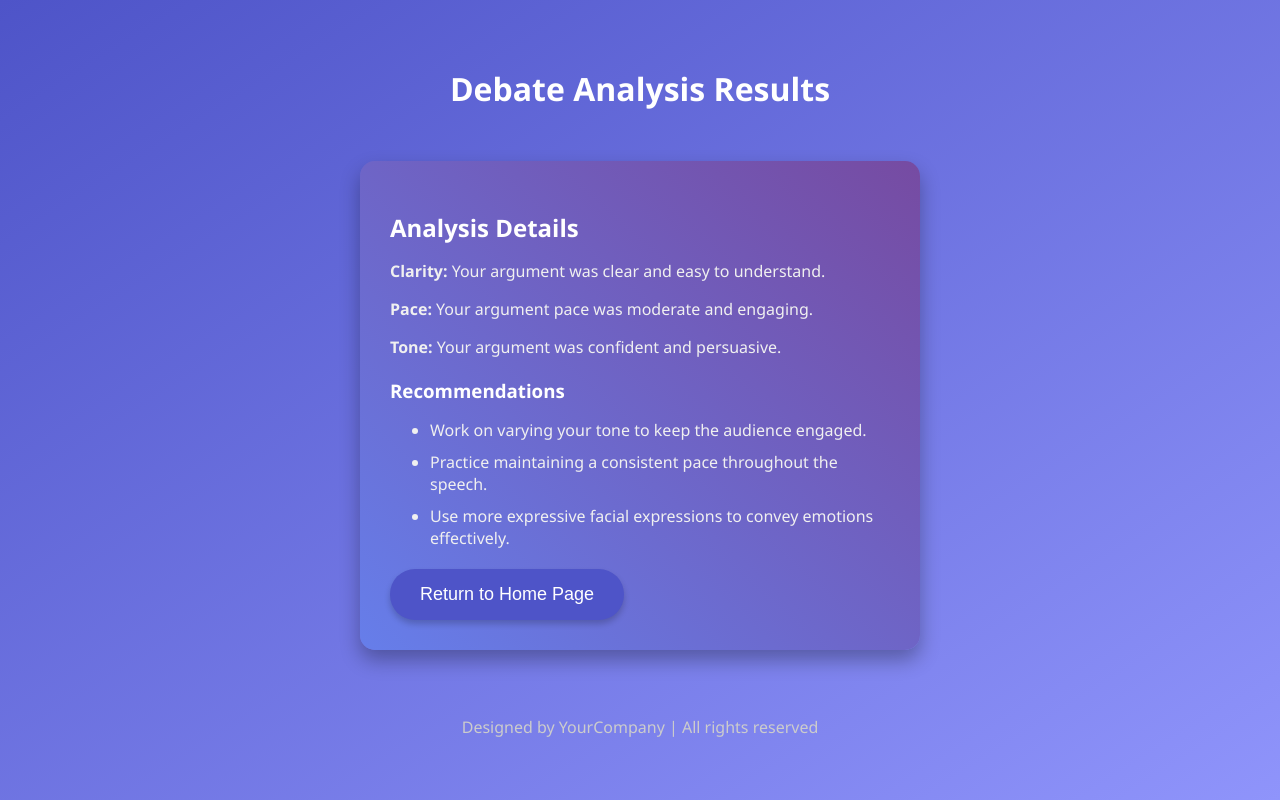
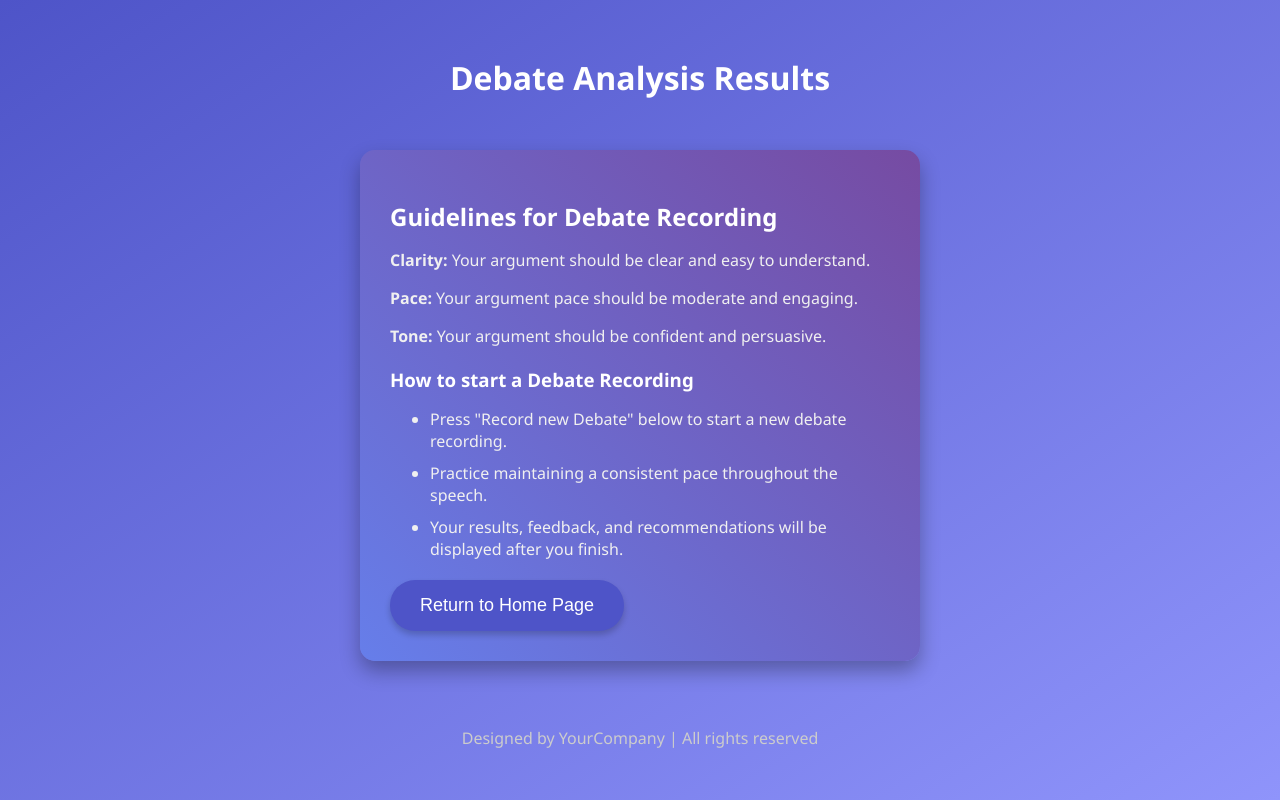
Before and after one commit to adityaSureshCHS/SDBot, a Flask app: template Templates/debate_analysis.html in a window 1280 px wide. Run offline with Flask 3, Linux system fonts and the light colour scheme; the template is opened without the code that fills it, so the values that code supplies are empty.

Commit message:
abckj
dfk

```diff
--- a/Templates/debate_analysis.html
+++ b/Templates/debate_analysis.html
@@ -3,7 +3,7 @@
 <head>
   <meta charset="UTF-8">
   <meta name="viewport" content="width=device-width, initial-scale=1.0">
-  <title>Debate Analysis Results</title>
+  <title>Tips for Debate Recording</title>
   <style>
     body {
       font-family: 'Segoe UI', Tahoma, Geneva, Verdana, sans-serif;
@@ -112,18 +112,18 @@
     </header>
     <div class="result-container">
       <div class="analysis-details">
-        <h2>Analysis Details</h2>
-        <p><strong>Clarity:</strong> Your argument was clear and easy to understand.</p>
-        <p><strong>Pace:</strong> Your argument pace was moderate and engaging.</p>
-        <p><strong>Tone:</strong> Your argument was confident and persuasive.</p>
+        <h2>Guidelines for Debate Recording</h2>
+        <p><strong>Clarity:</strong> Your argument should be clear and easy to understand.</p>
+        <p><strong>Pace:</strong> Your argument pace should be moderate and engaging.</p>
+        <p><strong>Tone:</strong> Your argument should be confident and persuasive.</p>
 
       </div>
       <div class="recommendations">
-        <h3>Recommendations</h3>
+        <h3>How to start a Debate Recording</h3>
         <ul>
-          <li>Work on varying your tone to keep the audience engaged.</li>
+          <li>Press "Record new Debate" below to start a new debate recording.</li>
           <li>Practice maintaining a consistent pace throughout the speech.</li>
-          <li>Use more expressive facial expressions to convey emotions effectively.</li>
+          <li>Your results, feedback, and recommendations will be displayed after you finish.</li>
         </ul>
       </div>
       <button onclick="window.location.href='main.html'">Return to Home Page</button>
--- a/Templates/speech_analysis.html
+++ b/Templates/speech_analysis.html
@@ -3,7 +3,7 @@
 <head>
   <meta charset="UTF-8">
   <meta name="viewport" content="width=device-width, initial-scale=1.0">
-  <title>Speech Analysis Results</title>
+  <title>Guidelines for Speech Recording</title>
   <style>
     body {
       font-family: 'Segoe UI', Tahoma, Geneva, Verdana, sans-serif;
```
